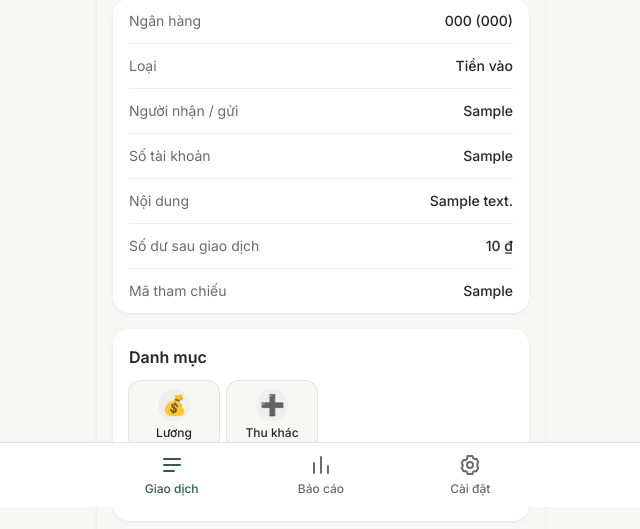
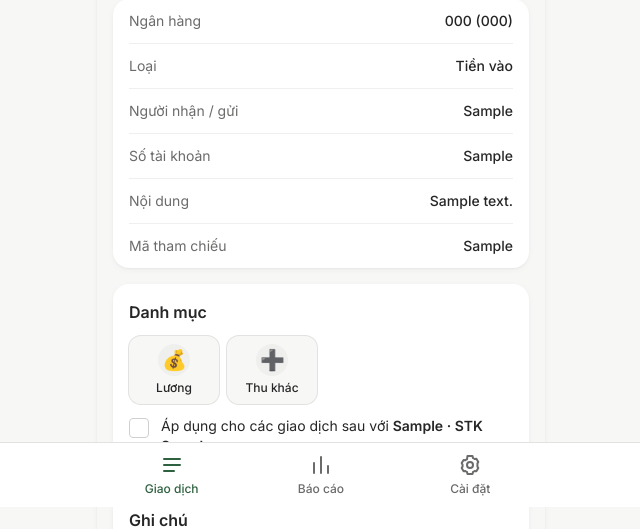
Before and after one commit to henrybuidotdev/spendsync, a Laravel app: page /transactions/1 in a window 1280 px wide. Shown: the part 293-822 px from the top of the page, without its empty margins (319-959 px from the left). Run offline with Laravel 12, Linux system fonts and the light colour scheme; a user stored in the database is signed in; data comes from the database, SQL or seed files in the repository; tables that the repository leaves empty hold one stand-in row (values such as "Sample post"); style sheets or scripts are compiled from the project's sources; some libraries are stand-ins or nearby versions.

Commit message:
Hide balance_after

```diff
--- a/resources/views/livewire/transactions/show.blade.php
+++ b/resources/views/livewire/transactions/show.blade.php
@@ -19,7 +19,7 @@
             __('Người nhận / gửi') => $transaction->counterparty,
             __('Số tài khoản') => $transaction->counterparty_account,
             __('Nội dung') => $transaction->description,
-            __('Số dư sau giao dịch') => $transaction->balance_after !== null ? Format::money($transaction->balance_after) : null,
+            // __('Số dư sau giao dịch') => $transaction->balance_after !== null ? Format::money($transaction->balance_after) : null,
             __('Mã tham chiếu') => $transaction->reference,
         ] as $label => $value)
             <div class="flex justify-between gap-4 py-3">
```
